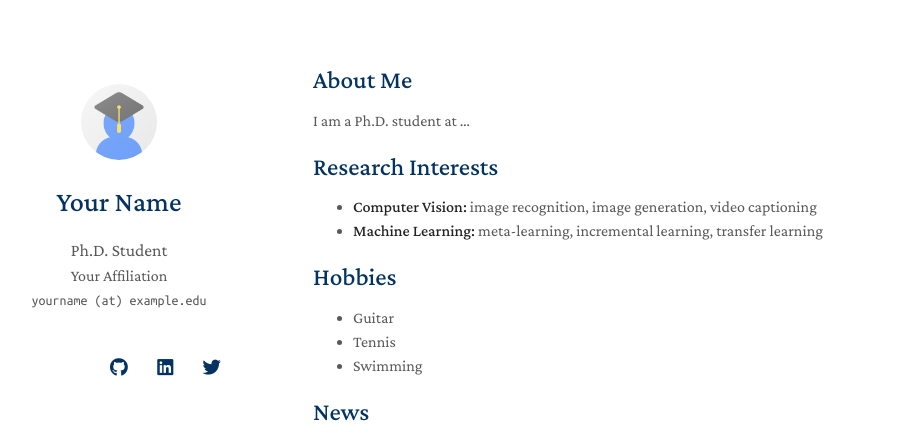
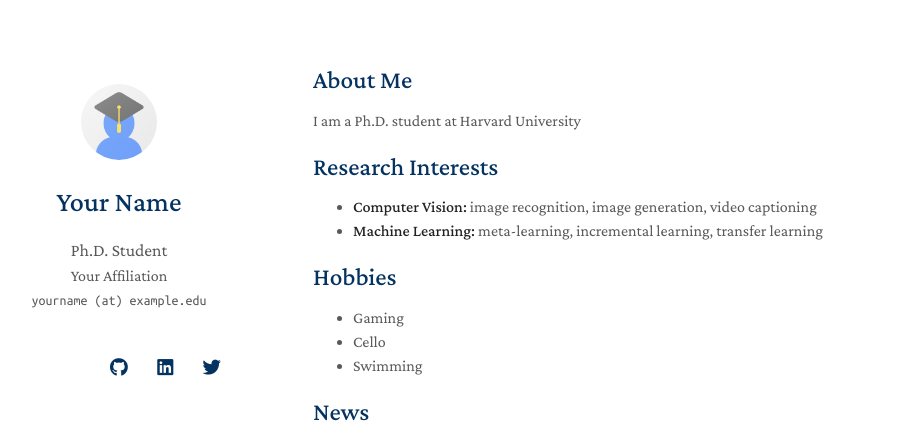
Before and after one commit to MatthewWang647/my_personal_webpage, a Jekyll site: the page built from index.md, in a window 1280 px wide. Shown: the top 437 px of the page, without its empty margins (157-1059 px from the left). Built offline with Jekyll 4.4.1, drawn with Linux system fonts in a browser that asks for light colours; nearby versions of some CDN libraries; a style sheet for code colours, icons or effects is not loaded; our own code applies the rules of GitHub Pages for plain Markdown files.

Commit message:
Update index.md

```diff
--- a/index.md
+++ b/index.md
@@ -4,7 +4,7 @@ layout: homepage
 
 ## About Me
 
-I am a Ph.D. student at ...
+I am a Ph.D. student at Harvard University
 
 ## Research Interests
 
@@ -13,8 +13,8 @@ I am a Ph.D. student at ...
 
 ## Hobbies
 
-- Guitar
-- Tennis
+- Gaming
+- Cello
 - Swimming
 
 ## News
```
